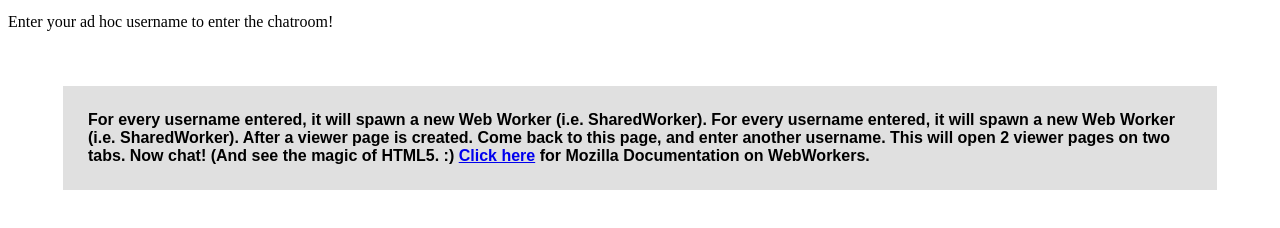
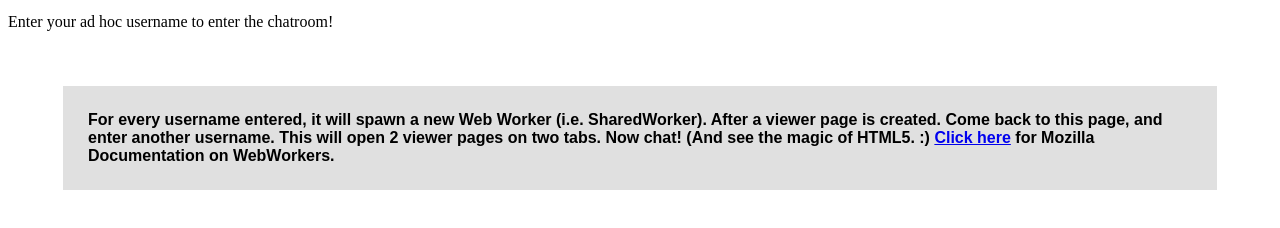
Before and after one commit to samarthmshah/chatroom_html5, a plain HTML site: page index.html in a window 1280 px wide. Shown: the part 112-340 px from the top of the page. Drawn offline with Linux system fonts and the light colour scheme.

Commit message:
Modified index.html. Done.

```diff
--- a/index.html
+++ b/index.html
@@ -35,7 +35,6 @@
  	</form>
   <p>Enter your ad hoc username to enter the chatroom!</p>
   <p id = "exp">For every username entered, it will spawn a new Web Worker (i.e. SharedWorker).
-  	For every username entered, it will spawn a new Web Worker (i.e. SharedWorker).
   	After a viewer page is created. Come back to this page, and enter another username. This will open 2 viewer pages on two tabs. Now chat! (And see the magic of HTML5. :)
   	<a href="https://developer.mozilla.org/en-US/docs/Web/API/Web_Workers_API/Using_web_workers">Click here</a> for Mozilla Documentation on WebWorkers. </p>
  </body>
```
